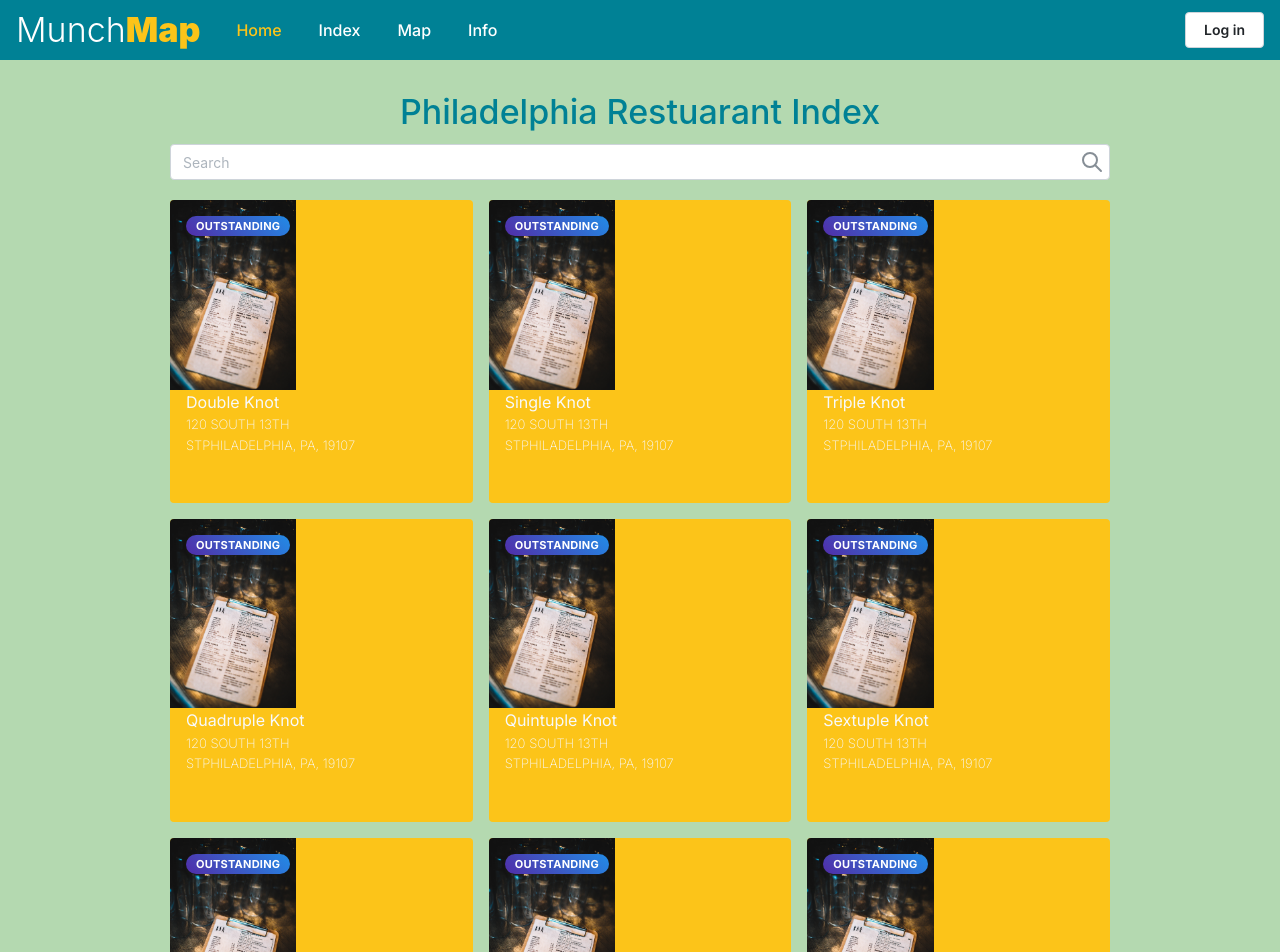
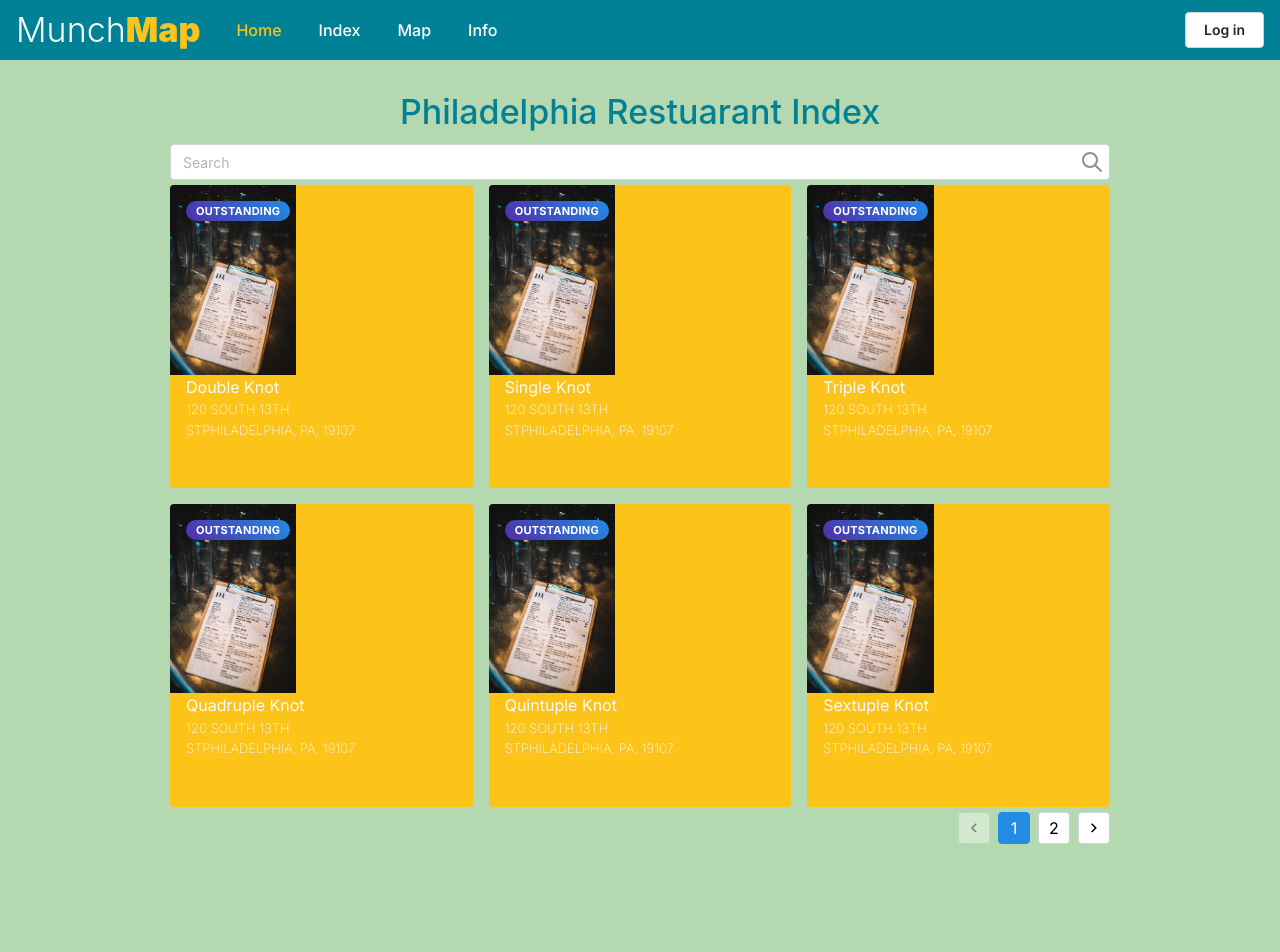
Before and after one commit to AlphaXII/MunchMap, a Next.js app in the folder munchmap-app/: page /indexlist in a window 1280 px wide. Shown: the top 952 px of the page. After the commit the page ends 844 px from the top, so only its background shows below. Built offline with nearby package versions, Linux system fonts and the light colour scheme.

Commit message:
moved index results to be part of the Search component

```diff
--- a/munchmap-app/app/indexlist/page.module.css
+++ b/munchmap-app/app/indexlist/page.module.css
@@ -11,4 +11,5 @@
 
 .result {
   margin-top: 20px;
+  /* height: 60vh; */
 }
--- a/munchmap-app/app/indexlist/page.tsx
+++ b/munchmap-app/app/indexlist/page.tsx
@@ -3,8 +3,8 @@ import styles from "./page.module.css";
 import { BigCard } from "@/components/Cards/BigCard";
 import Search from "@/components/Search/Search";
 import { Container, Divider, Grid, Space, Title } from "@mantine/core";
-import { dummyDatabase } from "@/components/resource/dummyDatabase";
-import IndexResult from "@/components/IndexResult/IndexResult";
+// import { dummyDatabase } from "@/components/resource/dummyDatabase";
+// import IndexResult from "@/components/IndexResult/IndexResult";
 
 export default function Page() {
   return (
@@ -14,7 +14,7 @@ export default function Page() {
           Philadelphia Restuarant Index
         </Title>
         <Search placeholder="Search"/>
-        <IndexResult style={styles.result}>{dummyDatabase}</IndexResult>
+        {/* <IndexResult>{dummyDatabase}</IndexResult> */}
       </Container>
     </>
   );
--- /dev/null
+++ b/munchmap-app/components/IndexResult/IndexResult.module.css
@@ -0,0 +1,27 @@
+.proot {
+  position: relative;
+  float: right;
+}
+
+.groot {
+  height: fit-content;
+  padding-top: 5px;
+  padding-bottom: 5px;
+}
+
+/* .pcontrol {
+  background-color: #008195;
+  --mantine-color-text: white;
+  border-color: var(--mantine-color-yellow-5);
+
+  &[data-disabled] {
+    color: red;
+  }
+
+  &[data-active] {
+    color: var(--mantine-color-yellow-5);
+    --pagination-active-bg: var(--mantine-color-yellow-5);
+  }
+
+}
+ */
--- a/munchmap-app/components/IndexResult/IndexResult.tsx
+++ b/munchmap-app/components/IndexResult/IndexResult.tsx
@@ -1,16 +1,41 @@
-import { Grid, GridCol } from "@mantine/core"
-import { dataInterface } from "../resource/interfaces"
-import { MiniCard } from "../Cards/MiniCard"
+"use client";
 
-export default function IndexResult({style, children}: {style: string, children: dataInterface[]}) {
-    const items = children.map((item) => (
-        <GridCol key={item.storeName} span={4}>
-            <MiniCard restaurantData={item}/>
-        </GridCol>
-    ))
-    return (
-        <Grid className={style}>
-            {items}
-        </Grid>
-    )
+import { Grid, GridCol, Pagination } from "@mantine/core";
+import { dataInterface } from "../resource/interfaces";
+import { MiniCard } from "../Cards/MiniCard";
+import { useState } from "react";
+import classes from "./IndexResult.module.css";
+
+function chunk<dataInterface>(dataArray: dataInterface[]): dataInterface[][] {
+  if (!dataArray.length) {
+    return [];
+  }
+  const head = dataArray.slice(0, 6);
+  const tail = dataArray.slice(6);
+  return [head, ...chunk(tail)];
 }
+
+export default function IndexResult({
+  children,
+}: {
+  children: dataInterface[];
+}) {
+  const [activePage, setActivePage] = useState(1);
+  const data = chunk(children);
+  const items = data[activePage - 1].map((item) => (
+    <GridCol key={item.storeName} span={4}>
+      <MiniCard restaurantData={item} />
+    </GridCol>
+  ));
+  return (
+    <>
+      <Grid classNames={{root: classes.groot}}>{items}</Grid>
+      <Pagination
+        classNames={{root: classes.proot, control: classes.pcontrol}}
+        total={data.length}
+        value={activePage}
+        onChange={setActivePage}
+      />
+    </>
+  );
+}
--- a/munchmap-app/components/Search/Search.tsx
+++ b/munchmap-app/components/Search/Search.tsx
@@ -3,6 +3,8 @@
 import { Input } from "@mantine/core";
 import { IconSearch } from "@tabler/icons-react";
 import { useState } from "react";
+import { dummyDatabase } from "@/components/resource/dummyDatabase";
+import IndexResult from "@/components/IndexResult/IndexResult";
 
 export default function Search({ placeholder }: { placeholder: string }) {
   const [value, setValue] = useState("");
@@ -22,6 +24,7 @@ export default function Search({ placeholder }: { placeholder: string }) {
         }}
         rightSection={<IconSearch style={{display: value ? 'none' : undefined}}/>}
       />
+      <IndexResult>{dummyDatabase}</IndexResult>
     </>
   );
 }
```
